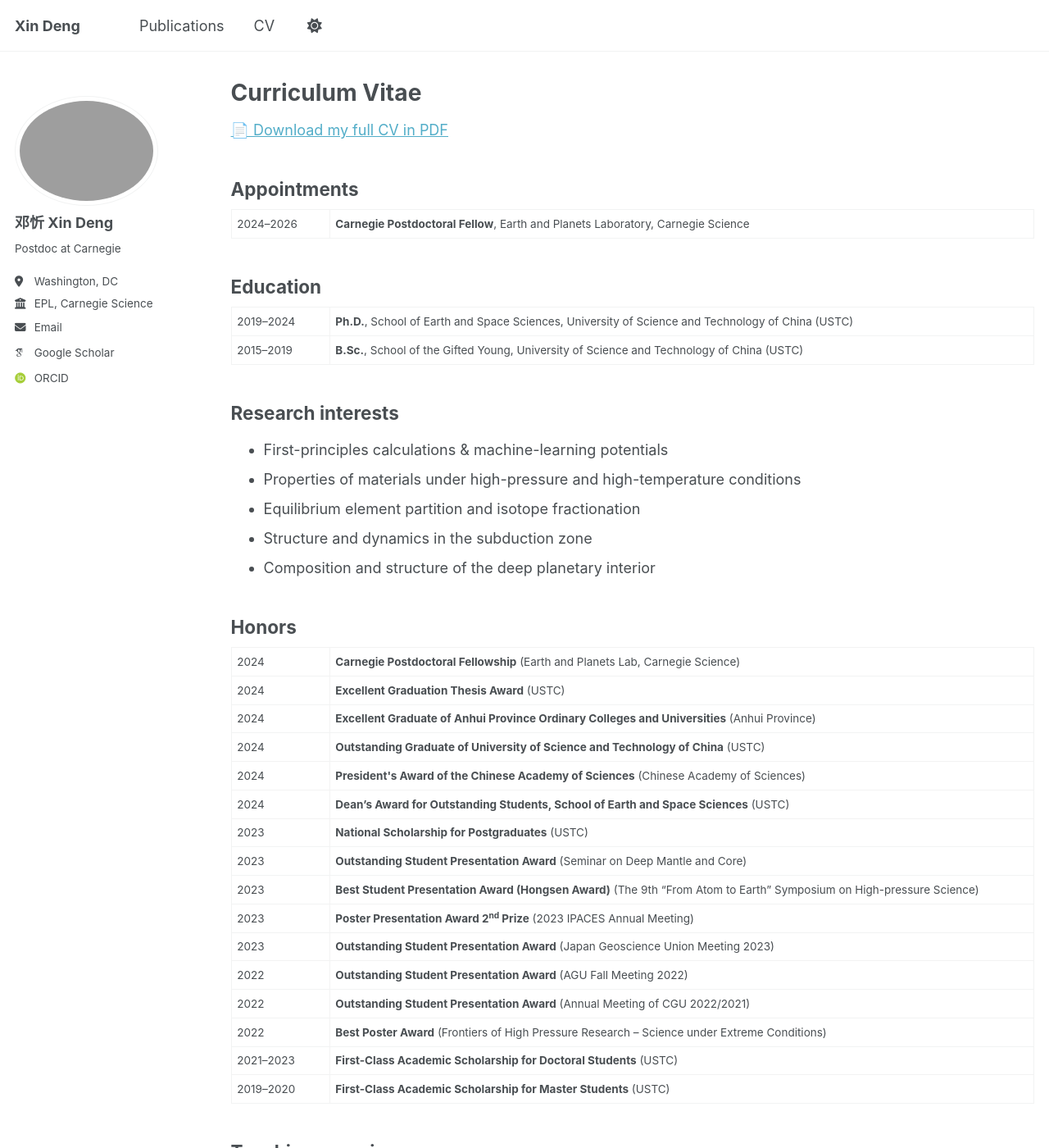
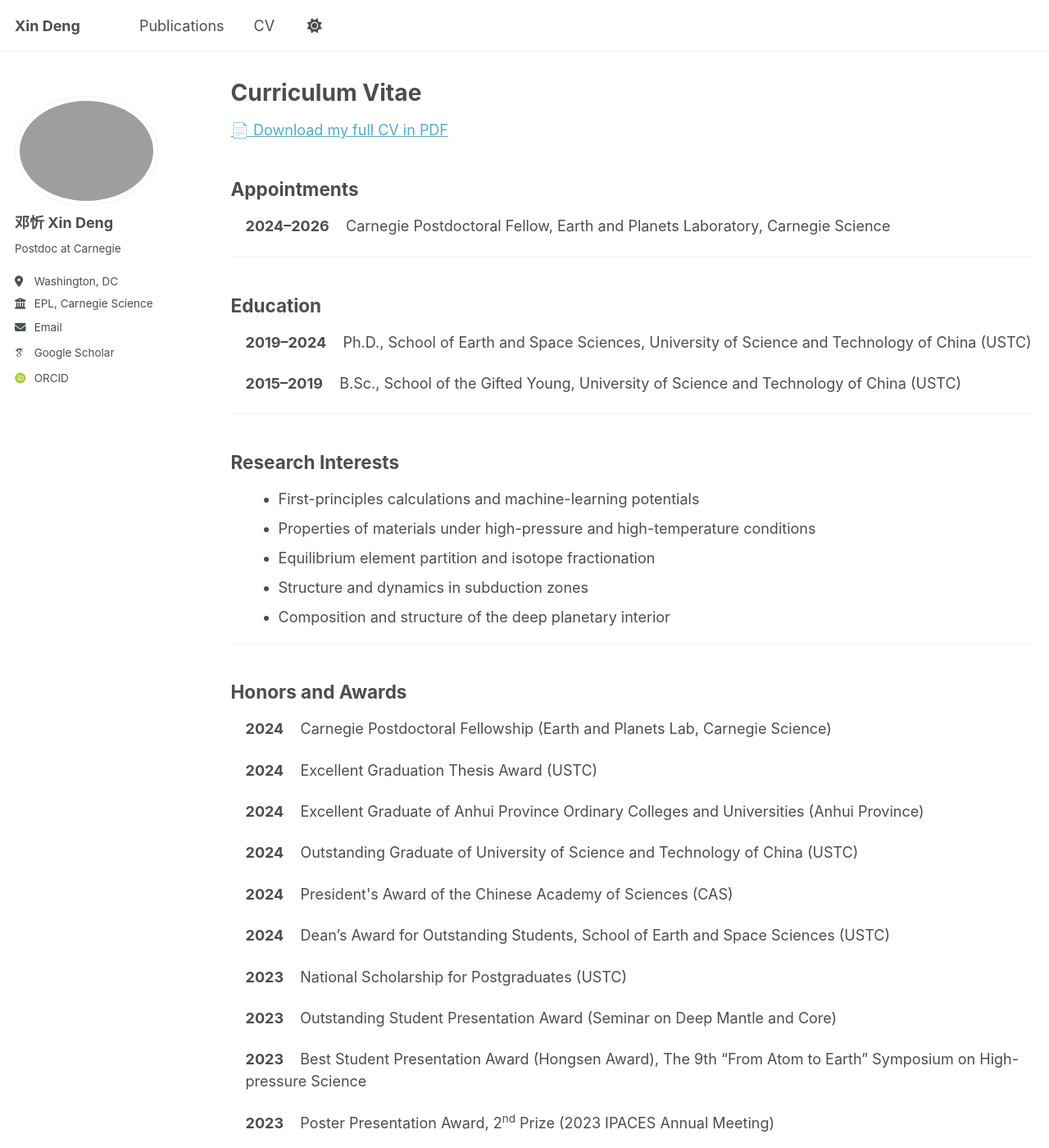
Before and after one commit to x1nd3ng/x1nd3ng.github.io, a Jekyll site: the page built from _pages/cv.md, in a window 1280 px wide and 1400 px high. Shown: the whole window at 82% size. Built offline with Jekyll 4.4.1, drawn with Linux system fonts in a browser that asks for light colours; some web fonts are replaced; a script that is not in the unit is left out; some of the changed text lies outside the part shown.

Commit message:
Update cv.md

```diff
--- a/_pages/cv.md
+++ b/_pages/cv.md
@@ -14,72 +14,72 @@ redirect_from:
 {% include base_path %}
 
 ## Appointments
-<table>
-  <tr>
-    <td style="width: 120px;">2024–2026</td>
-    <td><strong>Carnegie Postdoctoral Fellow</strong>, Earth and Planets Laboratory, Carnegie Science</td>
-  </tr>
-</table>
+
+<div style="margin-left:1em;">
+  <p><strong>2024–2026</strong> &nbsp;&nbsp; Carnegie Postdoctoral Fellow, Earth and Planets Laboratory, Carnegie Science</p>
+</div>
+
+---
 
 ## Education
-<table>
-  <tr>
-    <td style="width: 120px;">2019–2024</td>
-    <td><strong>Ph.D.</strong>, School of Earth and Space Sciences, University of Science and Technology of China (USTC)</td>
-  </tr>
-  <tr>
-    <td>2015–2019</td>
-    <td><strong>B.Sc.</strong>, School of the Gifted Young, University of Science and Technology of China (USTC)</td>
-  </tr>
-</table>
 
-## Research interests
-- First-principles calculations & machine-learning potentials
-- Properties of materials under high-pressure and high-temperature conditions
-- Equilibrium element partition and isotope fractionation
-- Structure and dynamics in the subduction zone
-- Composition and structure of the deep planetary interior
+<div style="margin-left:1em;">
+  <p><strong>2019–2024</strong> &nbsp;&nbsp; Ph.D., School of Earth and Space Sciences, University of Science and Technology of China (USTC)</p>
+  <p><strong>2015–2019</strong> &nbsp;&nbsp; B.Sc., School of the Gifted Young, University of Science and Technology of China (USTC)</p>
+</div>
 
-## Honors
-<table>
-  <tr><td style="width: 120px;">2024</td><td><strong>Carnegie Postdoctoral Fellowship</strong> (Earth and Planets Lab, Carnegie Science)</td></tr>
-  <tr><td>2024</td><td><strong>Excellent Graduation Thesis Award</strong> (USTC)</td></tr>
-  <tr><td>2024</td><td><strong>Excellent Graduate of Anhui Province Ordinary Colleges and Universities</strong> (Anhui Province)</td></tr>
-  <tr><td>2024</td><td><strong>Outstanding Graduate of University of Science and Technology of China</strong> (USTC)</td></tr>
-  <tr><td>2024</td><td><strong>President's Award of the Chinese Academy of Sciences</strong> (Chinese Academy of Sciences)</td></tr>
-  <tr><td>2024</td><td><strong>Dean’s Award for Outstanding Students, School of Earth and Space Sciences</strong> (USTC)</td></tr>
-  <tr><td>2023</td><td><strong>National Scholarship for Postgraduates</strong> (USTC)</td></tr>
-  <tr><td>2023</td><td><strong>Outstanding Student Presentation Award</strong> (Seminar on Deep Mantle and Core)</td></tr>
-  <tr><td>2023</td><td><strong>Best Student Presentation Award (Hongsen Award)</strong> (The 9th “From Atom to Earth” Symposium on High-pressure Science)</td></tr>
-  <tr><td>2023</td><td><strong>Poster Presentation Award 2<sup>nd</sup> Prize</strong> (2023 IPACES Annual Meeting)</td></tr>
-  <tr><td>2023</td><td><strong>Outstanding Student Presentation Award</strong> (Japan Geoscience Union Meeting 2023)</td></tr>
-  <tr><td>2022</td><td><strong>Outstanding Student Presentation Award</strong> (AGU Fall Meeting 2022)</td></tr>
-  <tr><td>2022</td><td><strong>Outstanding Student Presentation Award</strong> (Annual Meeting of CGU 2022/2021)</td></tr>
-  <tr><td>2022</td><td><strong>Best Poster Award</strong> (Frontiers of High Pressure Research – Science under Extreme Conditions)</td></tr>
-  <tr><td>2021–2023</td><td><strong>First-Class Academic Scholarship for Doctoral Students</strong> (USTC)</td></tr>
-  <tr><td>2019–2020</td><td><strong>First-Class Academic Scholarship for Master Students</strong> (USTC)</td></tr>
-</table>
+---
 
-## Teaching experience
+## Research Interests
+
+<div style="margin-left:1em;">
+  <ul>
+    <li>First-principles calculations and machine-learning potentials</li>
+    <li>Properties of materials under high-pressure and high-temperature conditions</li>
+    <li>Equilibrium element partition and isotope fractionation</li>
+    <li>Structure and dynamics in subduction zones</li>
+    <li>Composition and structure of the deep planetary interior</li>
+  </ul>
+</div>
+
+---
+
+## Honors and Awards
+
+<div style="margin-left:1em;">
+  <p><strong>2024</strong> &nbsp;&nbsp; Carnegie Postdoctoral Fellowship (Earth and Planets Lab, Carnegie Science)</p>
+  <p><strong>2024</strong> &nbsp;&nbsp; Excellent Graduation Thesis Award (USTC)</p>
+  <p><strong>2024</strong> &nbsp;&nbsp; Excellent Graduate of Anhui Province Ordinary Colleges and Universities (Anhui Province)</p>
+  <p><strong>2024</strong> &nbsp;&nbsp; Outstanding Graduate of University of Science and Technology of China (USTC)</p>
+  <p><strong>2024</strong> &nbsp;&nbsp; President's Award of the Chinese Academy of Sciences (CAS)</p>
+  <p><strong>2024</strong> &nbsp;&nbsp; Dean’s Award for Outstanding Students, School of Earth and Space Sciences (USTC)</p>
+  <p><strong>2023</strong> &nbsp;&nbsp; National Scholarship for Postgraduates (USTC)</p>
+  <p><strong>2023</strong> &nbsp;&nbsp; Outstanding Student Presentation Award (Seminar on Deep Mantle and Core)</p>
+  <p><strong>2023</strong> &nbsp;&nbsp; Best Student Presentation Award (Hongsen Award), The 9th “From Atom to Earth” Symposium on High-pressure Science</p>
+  <p><strong>2023</strong> &nbsp;&nbsp; Poster Presentation Award, 2<sup>nd</sup> Prize (2023 IPACES Annual Meeting)</p>
+  <p><strong>2023</strong> &nbsp;&nbsp; Outstanding Student Presentation Award (Japan Geoscience Union Meeting 2023)</p>
+  <p><strong>2022</strong> &nbsp;&nbsp; Outstanding Student Presentation Award (AGU Fall Meeting 2022)</p>
+  <p><strong>2022</strong> &nbsp;&nbsp; Outstanding Student Presentation Award (Annual Meeting of CGU 2022/2021)</p>
+  <p><strong>2022</strong> &nbsp;&nbsp; Best Poster Award, Frontiers of High Pressure Research – Science under Extreme Conditions</p>
+  <p><strong>2021–2023</strong> &nbsp;&nbsp; First-Class Academic Scholarship for Doctoral Students (USTC)</p>
+  <p><strong>2019–2020</strong> &nbsp;&nbsp; First-Class Academic Scholarship for Master Students (USTC)</p>
+</div>
+
+---
+
+## Teaching Experience
+
 **Teaching Fellowship at University of Science and Technology of China**
-<table>
-  <tr>
-    <td style="width: 120px;">2021–2023</td>
-    <td style="width: 140px;">GEPH6411P</td>
-    <td>Solid Mechanics</td>
-  </tr>
-  <tr>
-    <td>2018–2023</td>
-    <td>PHYS1001A</td>
-    <td>Mechanics A</td>
-  </tr>
-  <tr>
-    <td>2019–2020</td>
-    <td>PHYS1004A</td>
-    <td>Electromagnetism A</td>
-  </tr>
-</table>
+
+<div style="margin-left:1em;">
+  <p><strong>2021–2023</strong> &nbsp;&nbsp; GEPH6411P — Solid Mechanics</p>
+  <p><strong>2018–2023</strong> &nbsp;&nbsp; PHYS1001A — Mechanics A</p>
+  <p><strong>2019–2020</strong> &nbsp;&nbsp; PHYS1004A — Electromagnetism A</p>
+</div>
+
+---
 
 ## Service
+
 - <strong>Peer review</strong> for Communications Earth &amp; Environment (1)
 - <strong>Proposal reviewer</strong> (non-panelist) for NSF (1)
```
